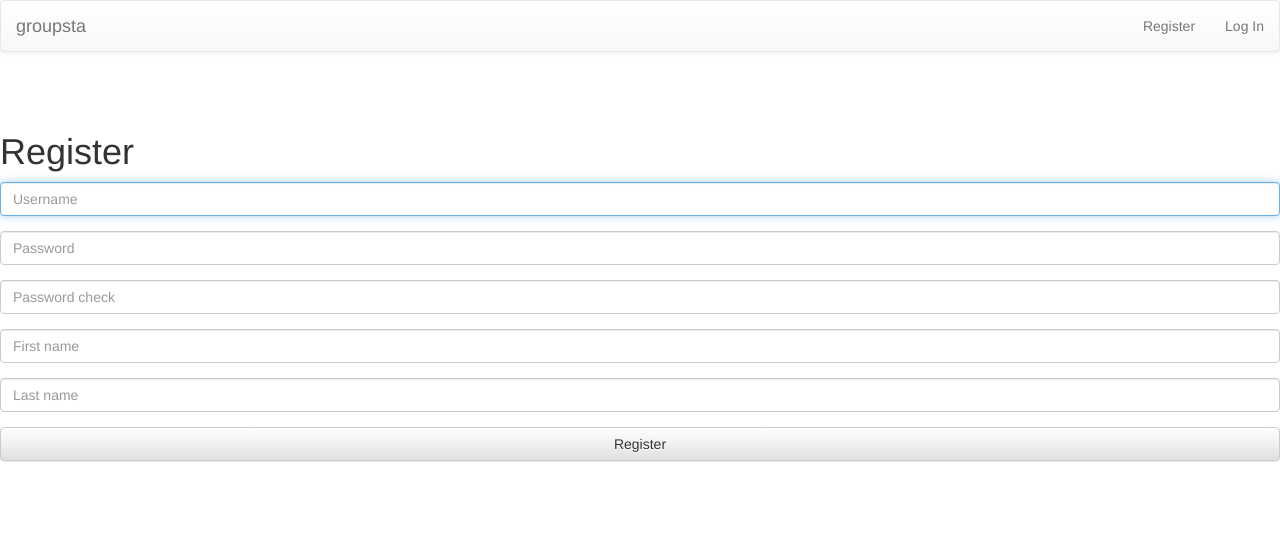
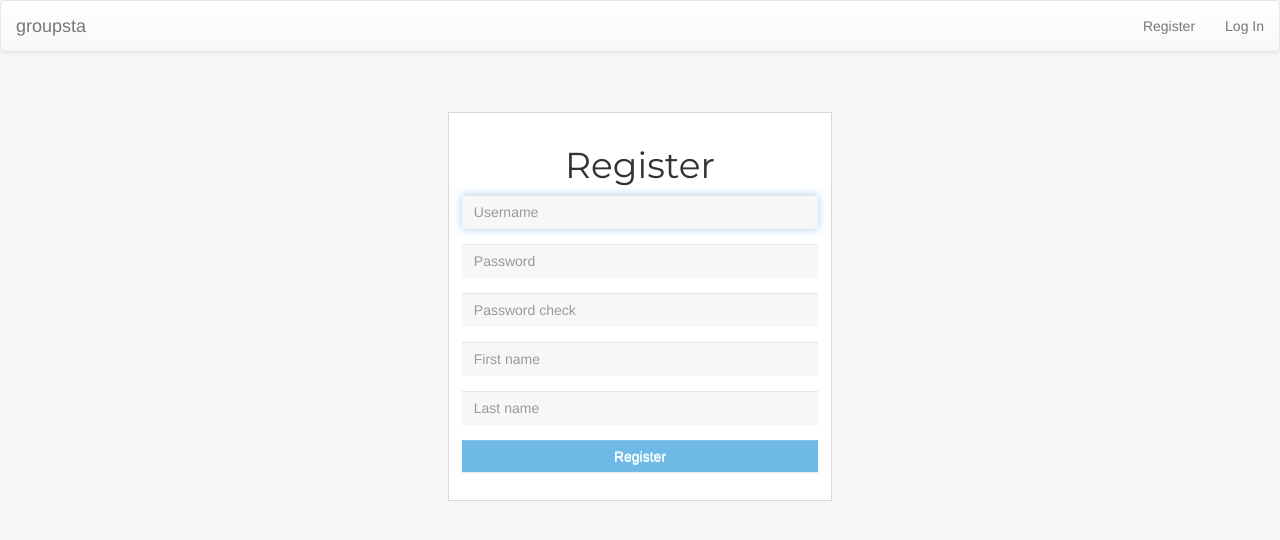
Before and after one commit to Wanghuaichen/groupsta, a Flask app: page /register in a window 1280 px wide. Shown: the top 540 px of the page. Run offline with Flask 2, Linux system fonts and the light colour scheme; some libraries are stand-ins or nearby versions.

Commit message:
css aangepast voor login en register

```diff
--- a/static/style.css
+++ b/static/style.css
@@ -1,17 +1,54 @@
+/* IMPORT FONTS */
+@import url('https://fonts.googleapis.com/css?family=Montserrat');
+
+/* OVERALL */
 .container {
     width: 100%;
     margin: 0;
     padding: 0;
 }
 
-.container_login {
-    width: 40%;
+h1 {
+    font-family: 'Montserrat', sans-serif;
+}
+
+/* LOGIN AND REGISTER */
+.body_log_reg {
+    background-color: #f7f7f7;
+}
+
+.container_log_reg {
+    width: 30vw;
     margin-left: auto;
     margin-right: auto;
+    background-color: #fff;
+    padding: 1vw;
+    border: 1px solid #d8d8d8;
 }
 
-.container_register {
-    width: 40%;
-    margin-left: auto;
-    margin-right: auto;
+.container_log_reg h1 {
+    text-align: center;
 }
+
+.log_reg input[type=text] {
+    background-color: #f7f7f7;
+    border-style: none;
+    border-radius: 0;
+}
+
+.log_reg input[type=password] {
+    background-color: #f7f7f7;
+    border-style: none;
+    border-radius: 0;
+}
+
+#log_reg_button {
+    border: none;
+    background: #6eb9e5 !important;
+    color: #fff;
+    border-radius: 0;
+}
+
+#log_reg_button:hover {
+    background: #5ea1c9 !important;
+}
```
